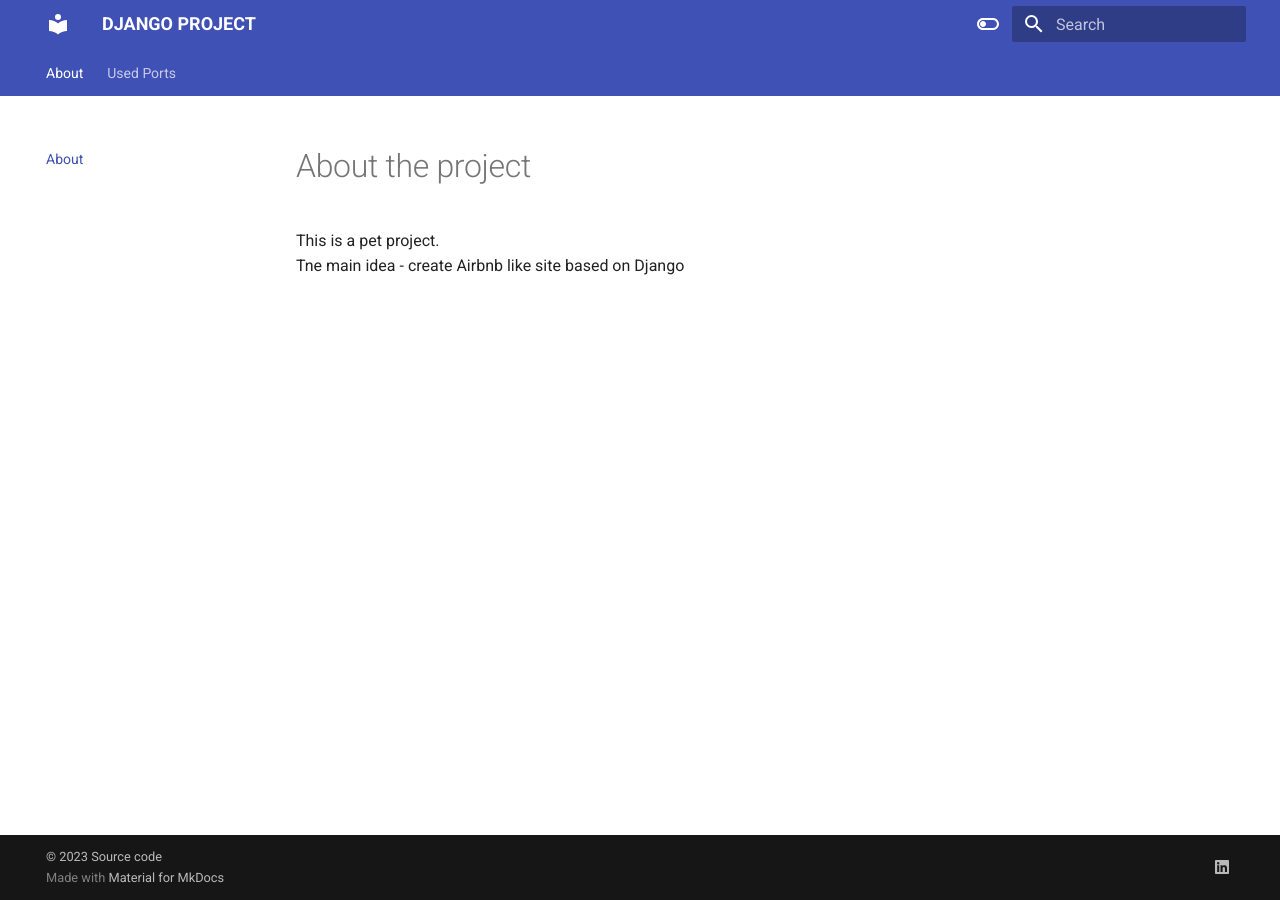
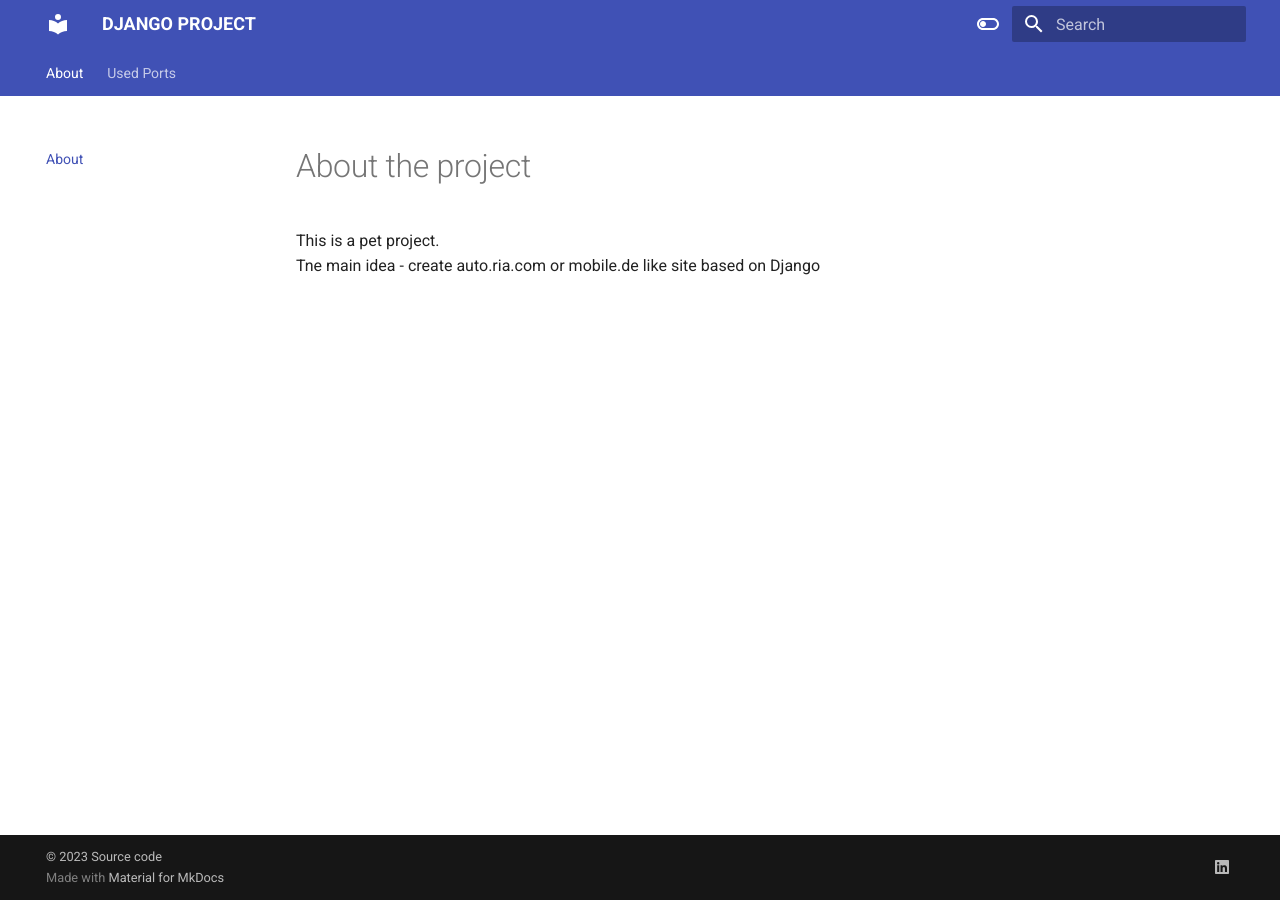
Before and after one commit to smartguy-coder/AWESOME_DJANGO_PET, an MkDocs documentation site: the page built from documentation/docs/index.md, in a window 1280 px wide. Built offline with MkDocs 1.6.1 and Material for MkDocs 9.7.7, drawn with Linux system fonts in a browser that asks for light colours.

Commit message:
change main idea

```diff
--- a/documentation/docs/index.md
+++ b/documentation/docs/index.md
@@ -1,4 +1,4 @@
 # About the project
 
 This is a pet project.
-Tne main idea - create Airbnb like site based on Django
+Tne main idea - create auto.ria.com or mobile.de like site based on Django
```
